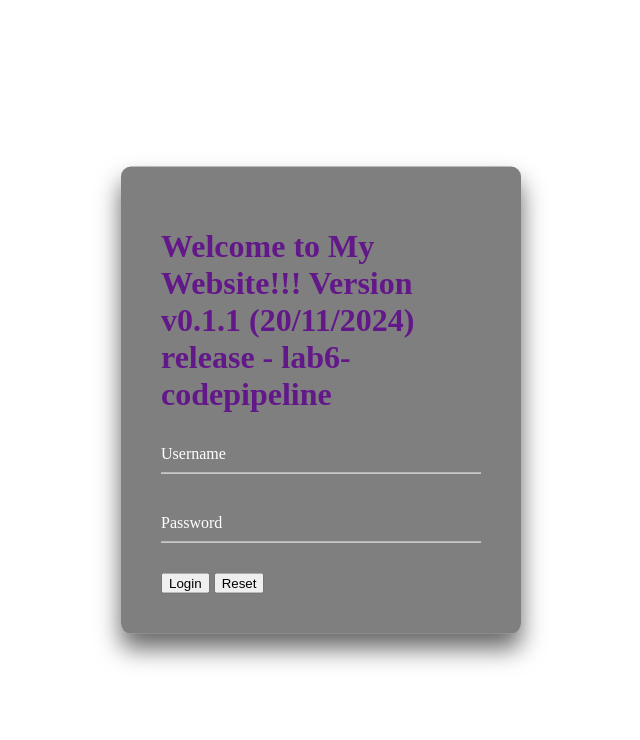
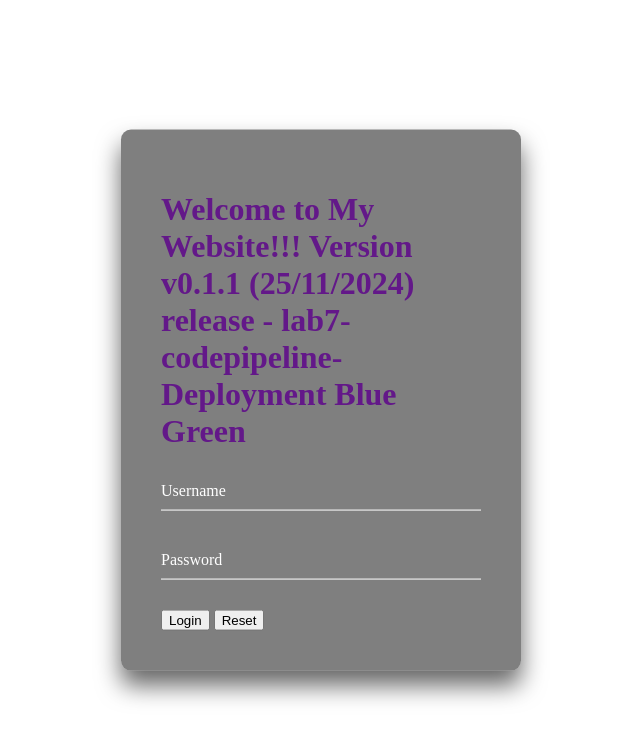
Before and after one commit to ngocdt1digital/nodejs-random-color-deploy, a website: page public/index.html in a window 1280 px wide. Shown: the whole page, without its empty margins (319-959 px from the left). Drawn offline with Linux system fonts and the light colour scheme.

Commit message:
edit file index.html witt concent lab7-codepipeline-Deployment Blue Green

```diff
--- a/public/index.html
+++ b/public/index.html
@@ -8,7 +8,7 @@
 </head>
 <body>
     <div class="login-box">
-        <h1 id="welcome" style="color: #631889;">Welcome to My Website!!! Version v0.1.1 (20/11/2024) release - lab6-codepipeline</h1>
+        <h1 id="welcome" style="color: #631889;">Welcome to My Website!!! Version v0.1.1 (25/11/2024) release - lab7-codepipeline-Deployment Blue Green</h1>
         <form>
           <div class="user-box">
             <input type="text" name="" required="">
```
